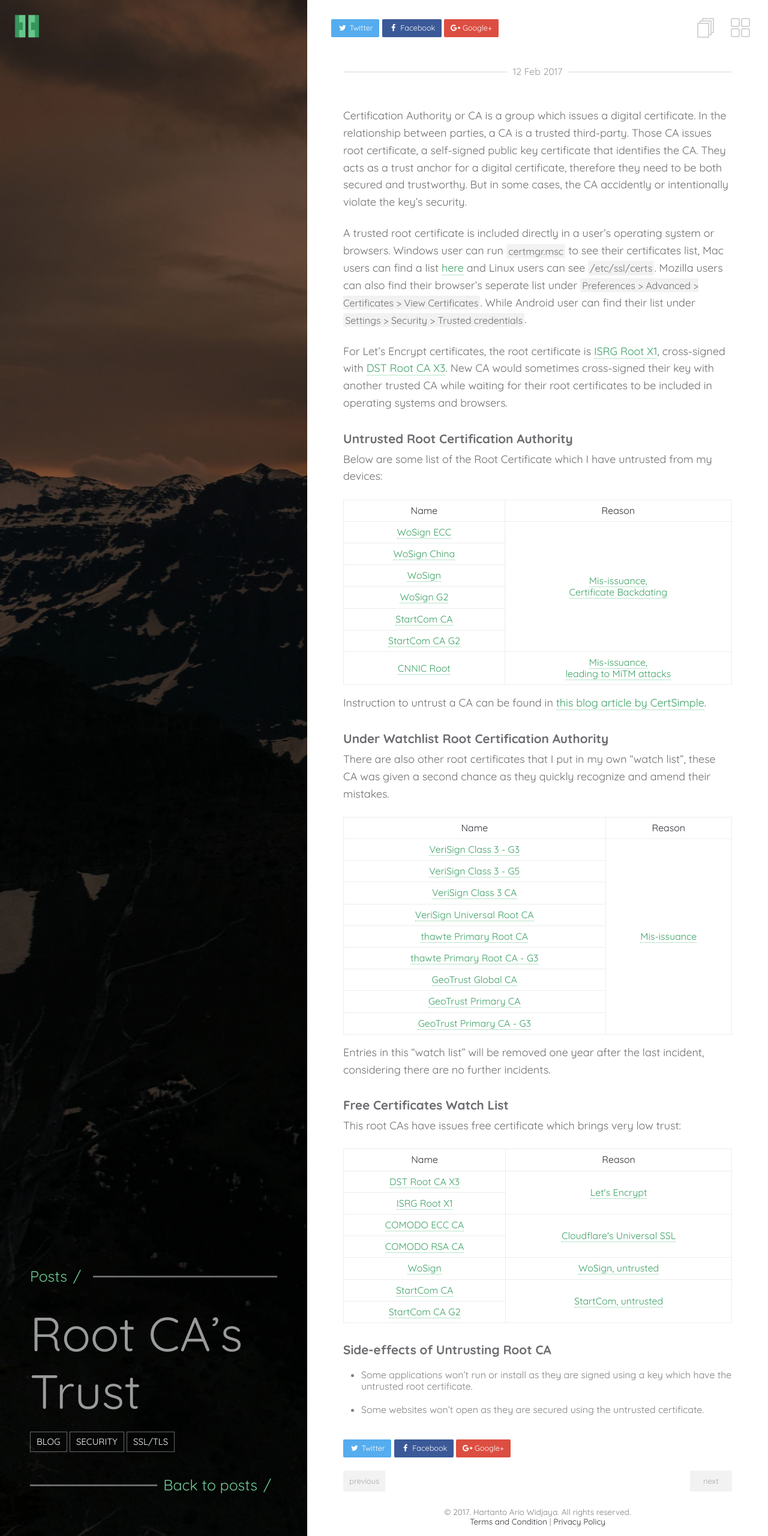
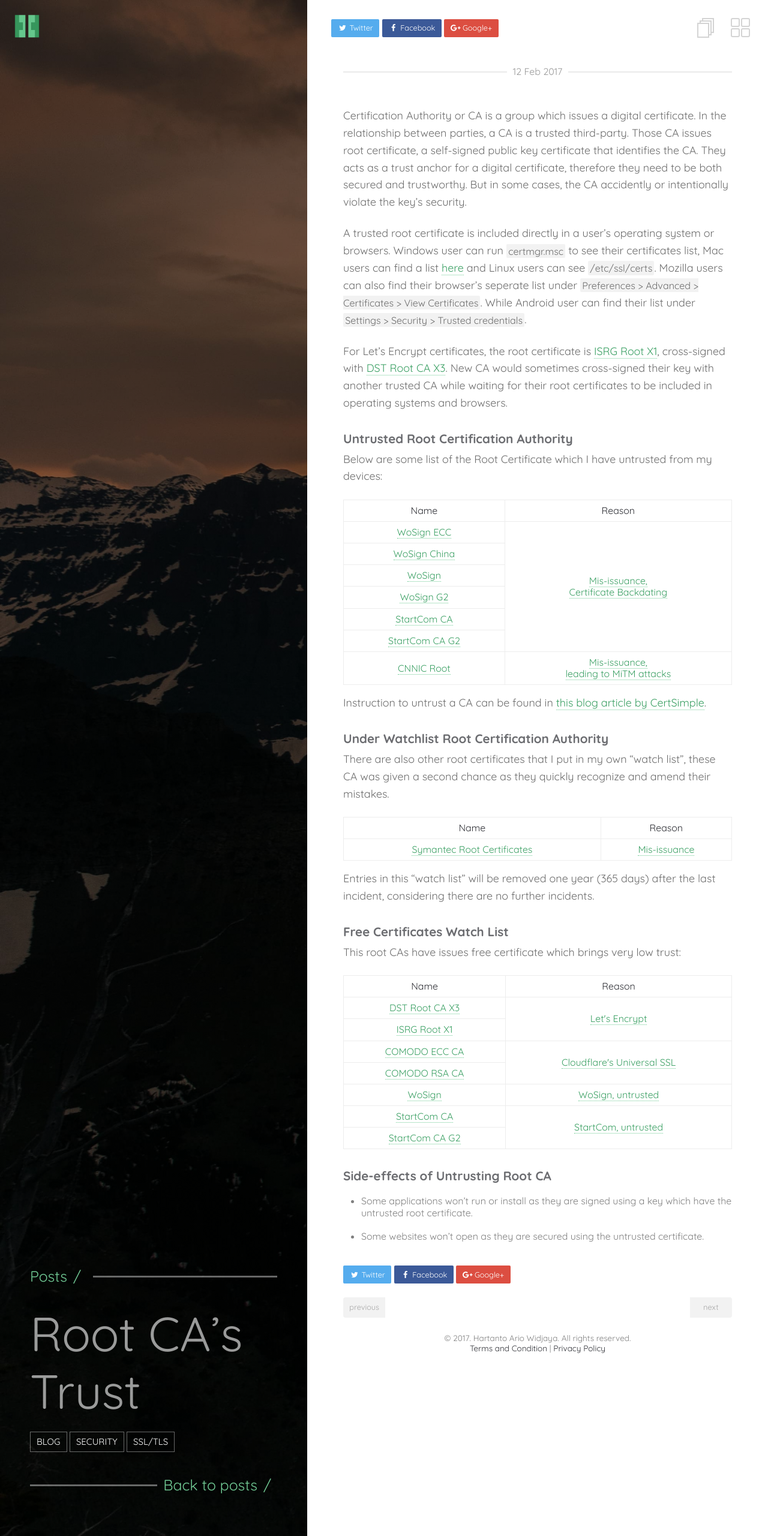
Before and after one commit to tanto259/tanto259.github.io, a Jekyll site: the page built from _posts/2017-02-12-trustrootca.md, in a window 1280 px wide. Shown: the whole page at 60% size. Built offline with Jekyll 4.4.1, drawn with Linux system fonts in a browser that asks for light colours.

Commit message:
Update Post

```diff
--- a/_posts/2017-02-12-trustrootca.md
+++ b/_posts/2017-02-12-trustrootca.md
@@ -61,36 +61,12 @@
 <th>Reason</th>
 </tr>
 <tr>
-<td><a href="https://crt.sh/?caid=443" target="_blank" rel="noopener noreferrer">VeriSign Class 3 - G3</a></td>
-<td rowspan="9"><a href="https://groups.google.com/d/topic/mozilla.dev.security.policy/fyJ3EK2YOP8/discussion" target="_blank" rel="noopener noreferrer">Mis-issuance</a></td>
-</tr>
-<tr>
-<td><a href="https://crt.sh/?caid=26" target="_blank" rel="noopener noreferrer">VeriSign Class 3 - G5</a></td>
-</tr>
-<tr>
-<td><a href="https://crt.sh/?caid=25" target="_blank" rel="noopener noreferrer">VeriSign Class 3 CA</a></td>
-</tr>
-<tr>
-<td><a href="https://crt.sh/?caid=1110" target="_blank" rel="noopener noreferrer">VeriSign Universal Root CA</a></td>
-</tr>
-<tr>
-<td><a href="https://crt.sh/?caid=14" target="_blank" rel="noopener noreferrer">thawte Primary Root CA</a></td>
-</tr>
-<tr>
-<td><a href="https://crt.sh/?caid=808" target="_blank" rel="noopener noreferrer">thawte Primary Root CA - G3</a></td>
-</tr>
-<tr>
-<td><a href="https://crt.sh/?caid=5" target="_blank" rel="noopener noreferrer">GeoTrust Global CA</a></td>
-</tr>
-<tr>
-<td><a href="https://crt.sh/?caid=67" target="_blank" rel="noopener noreferrer">GeoTrust Primary CA</a></td>
-</tr>
-<tr>
-<td><a href="https://crt.sh/?caid=969" target="_blank" rel="noopener noreferrer">GeoTrust Primary CA - G3</a></td>
+<td><a href="https://chromium.googlesource.com/chromium/src/+/master/net/data/ssl/symantec/roots" target="_blank" rel="noopener noreferrer">Symantec Root Certificates</a></td>
+<td><a href="https://groups.google.com/a/chromium.org/d/topic/blink-dev/eUAKwjihhBs/discussion" target="_blank" rel="noopener noreferrer">Mis-issuance</a></td>
 </tr>
 </tbody>
 </table>
-Entries in this "watch list" will be removed one year after the last incident, considering there are no further incidents.
+Entries in this "watch list" will be removed one year (365 days) after the last incident, considering there are no further incidents.
 
 ### Free Certificates Watch List
 
```
